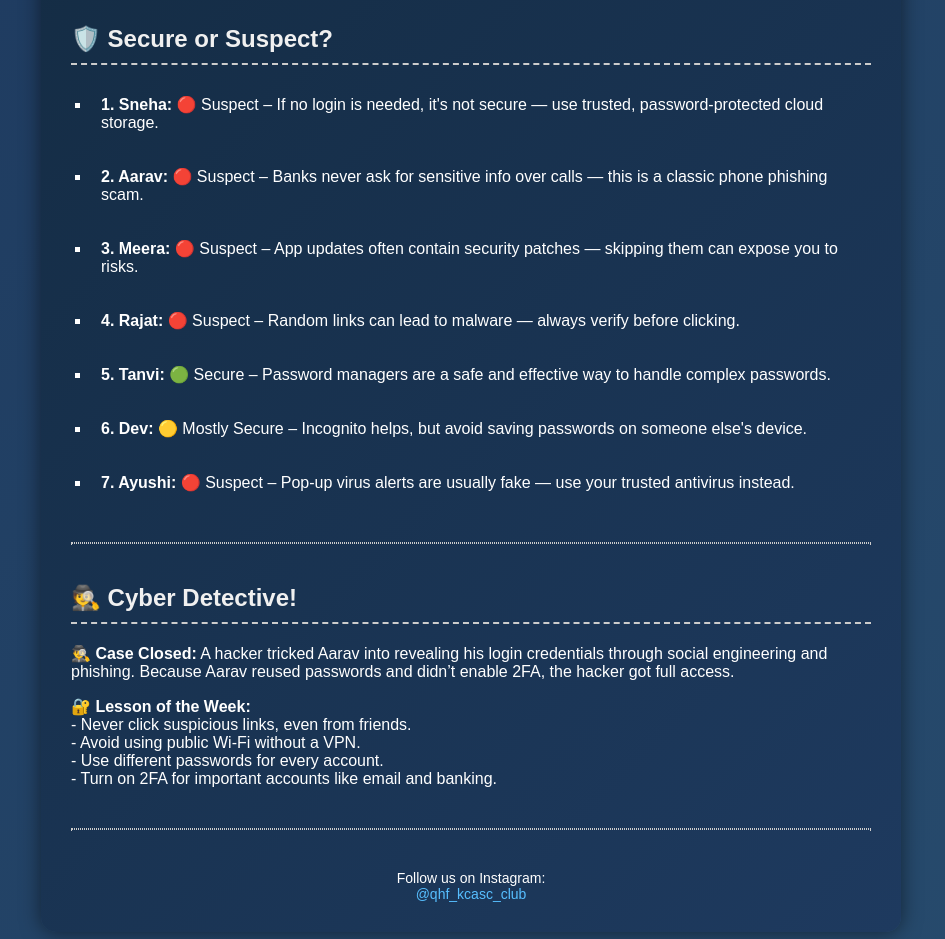
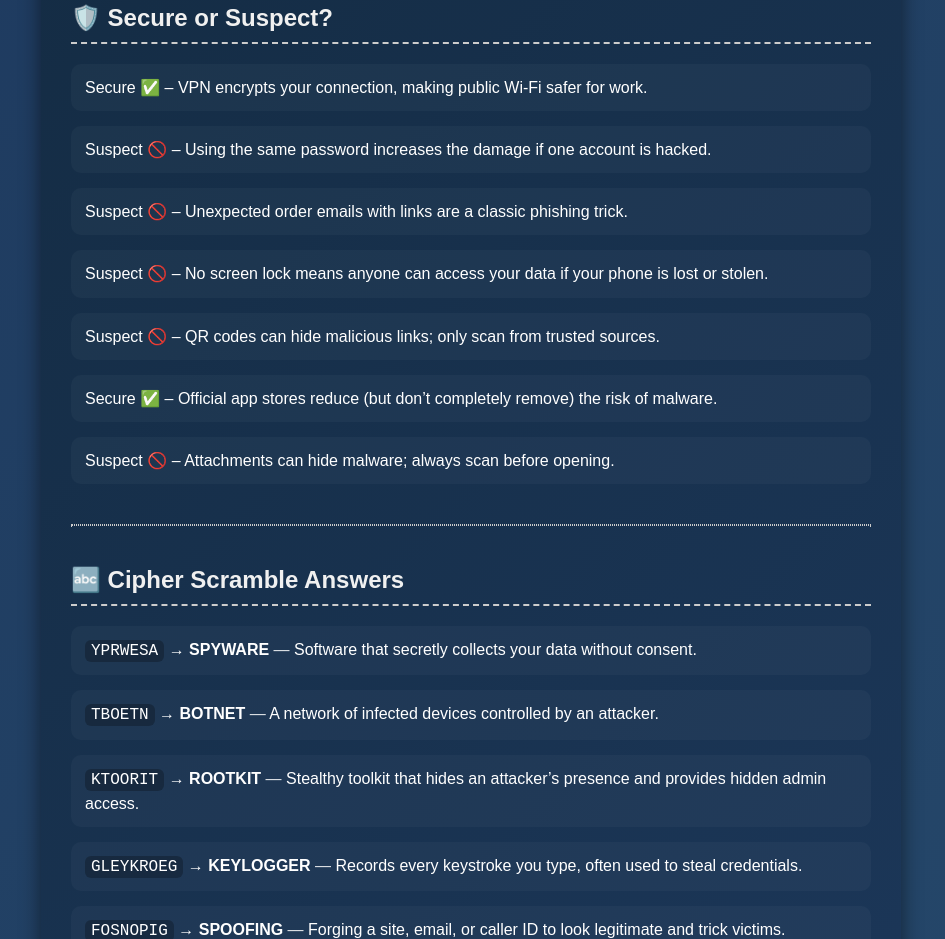
Before and after one commit to QHFKaveri/firewall-friday-answers, a plain HTML site: page index.html in a window 1280 px wide. Shown: the part 123-1062 px from the top of the page, without its empty margins (169-1114 px from the left). Drawn offline with Linux system fonts and the light colour scheme.

Commit message:
Update index.html

```diff
--- a/index.html
+++ b/index.html
@@ -25,38 +25,38 @@
     h1 {
       text-align: center;
       color: #cacaca;
+      margin-top: 0;
+    }
+
+    .section {
+      margin-top: 40px;
     }
 
     .section h2 {
       border-bottom: 2px dashed #cccccc;
       padding-bottom: 10px;
       color: #f0f0f0;
+      margin-top: 0;
     }
 
     ul {
-      list-style-type: square;
-      padding-left: 20px;
+      list-style-type: none;
+      padding-left: 0;
+      margin: 0;
     }
 
     li {
       margin-bottom: 15px;
       transition: all 0.3s ease;
-      padding: 10px;
-      border-radius: 8px;
+      padding: 12px 14px;
+      border-radius: 10px;
+      line-height: 1.45;
+      background: rgba(255, 255, 255, 0.03);
     }
 
     li:hover {
-      background-color: rgba(255, 255, 255, 0.07);
-      transform: scale(1.02);
-    }
-
-    a {
-      color: #57bfff;
-      text-decoration: none;
-    }
-
-    a:hover {
-      text-decoration: underline;
+      background-color: rgba(255, 255, 255, 0.08);
+      transform: scale(1.01);
     }
 
     .footer {
@@ -65,13 +65,32 @@
       font-size: 14px;
     }
 
-    .section {
-      margin-top: 40px;
+    a {
+      color: #57bfff;
+      text-decoration: none;
+    }
+    a:hover {
+      text-decoration: underline;
     }
 
     hr {
       border: 1px dotted #ccc;
       margin: 40px 0;
+    }
+
+    /* Small helper for code-like look on scrambles */
+    .scramble {
+      font-family: "Courier New", Courier, monospace;
+      background: rgba(0,0,0,0.25);
+      padding: 2px 6px;
+      border-radius: 6px;
+      white-space: nowrap;
+    }
+    .answer {
+      font-weight: bold;
+    }
+    .dash {
+      opacity: 0.85;
     }
   </style>
 </head>
@@ -82,13 +101,31 @@
     <div class="section">
       <h2>🛡️ Secure or Suspect?</h2>
       <ul>
-        <li><b>1. Sneha:</b> 🔴 Suspect – If no login is needed, it's not secure — use trusted, password-protected cloud storage.</li>
-        <li><b>2. Aarav:</b> 🔴 Suspect – Banks never ask for sensitive info over calls — this is a classic phone phishing scam.</li>
-        <li><b>3. Meera:</b> 🔴 Suspect – App updates often contain security patches — skipping them can expose you to risks.</li>
-        <li><b>4. Rajat:</b> 🔴 Suspect – Random links can lead to malware — always verify before clicking.</li>
-        <li><b>5. Tanvi:</b> 🟢 Secure – Password managers are a safe and effective way to handle complex passwords.</li>
-        <li><b>6. Dev:</b> 🟡 Mostly Secure – Incognito helps, but avoid saving passwords on someone else's device.</li>
-        <li><b>7. Ayushi:</b> 🔴 Suspect – Pop-up virus alerts are usually fake — use your trusted antivirus instead.</li>
+        <li>Secure ✅ – VPN encrypts your connection, making public Wi-Fi safer for work.</li>
+        <li>Suspect 🚫 – Using the same password increases the damage if one account is hacked.</li>
+        <li>Suspect 🚫 – Unexpected order emails with links are a classic phishing trick.</li>
+        <li>Suspect 🚫 – No screen lock means anyone can access your data if your phone is lost or stolen.</li>
+        <li>Suspect 🚫 – QR codes can hide malicious links; only scan from trusted sources.</li>
+        <li>Secure ✅ – Official app stores reduce (but don’t completely remove) the risk of malware.</li>
+        <li>Suspect 🚫 – Attachments can hide malware; always scan before opening.</li>
+      </ul>
+    </div>
+
+    <hr />
+
+    <div class="section">
+      <h2>🔤 Cipher Scramble Answers</h2>
+      <ul>
+        <li><span class="scramble">YPRWESA</span> → <span class="answer">SPYWARE</span> <span class="dash">—</span> Software that secretly collects your data without consent.</li>
+        <li><span class="scramble">TBOETN</span> → <span class="answer">BOTNET</span> <span class="dash">—</span> A network of infected devices controlled by an attacker.</li>
+        <li><span class="scramble">KTOORIT</span> → <span class="answer">ROOTKIT</span> <span class="dash">—</span> Stealthy toolkit that hides an attacker’s presence and provides hidden admin access.</li>
+        <li><span class="scramble">GLEYKROEG</span> → <span class="answer">KEYLOGGER</span> <span class="dash">—</span> Records every keystroke you type, often used to steal credentials.</li>
+        <li><span class="scramble">FOSNOPIG</span> → <span class="answer">SPOOFING</span> <span class="dash">—</span> Forging a site, email, or caller ID to look legitimate and trick victims.</li>
+        <li><span class="scramble">MRHAPGIN</span> → <span class="answer">PHARMING</span> <span class="dash">—</span> Redirecting you to a fake website even if you typed the correct address.</li>
+        <li><span class="scramble">BOSXNAD</span> → <span class="answer">SANDBOX</span> <span class="dash">—</span> Isolated environment used to safely test suspicious files or programs.</li>
+        <li><span class="scramble">GPAHTCIN</span> → <span class="answer">PATCHING</span> <span class="dash">—</span> Applying updates that fix software security weaknesses.</li>
+        <li><span class="scramble">PUKABC</span> → <span class="answer">BACKUP</span> <span class="dash">—</span> Safe copy of your important data stored in a separate location.</li>
+        <li><span class="scramble">FOMTALCRUIT</span> → <span class="answer">MULTIFACTOR</span> <span class="dash">—</span> Extra verification beyond a password, such as a code or biometric scan.</li>
       </ul>
     </div>
 
@@ -96,16 +133,12 @@
 
     <div class="section">
       <h2>🕵️ Cyber Detective!</h2>
-      <p>
-        <strong>🕵️‍♂️ Case Closed:</strong>
-        A hacker tricked Aarav into revealing his login credentials through social engineering and phishing. Because Aarav reused passwords and didn’t enable 2FA, the hacker got full access.
-      </p>
-      <p>
-        <strong>🔐 Lesson of the Week:</strong><br>
-        - Never click suspicious links, even from friends.<br>
-        - Avoid using public Wi-Fi without a VPN.<br>
-        - Use different passwords for every account.<br>
-        - Turn on 2FA for important accounts like email and banking.
+      <p><strong>🕵️‍♂️ Case Closed:</strong> A hacker tricked Aarav into revealing his login credentials through social engineering and phishing. Because Aarav reused passwords and didn’t enable 2FA, the hacker got full access.</p>
+      <p><strong>🔐 Lesson of the Week:</strong><br>
+        • Never click suspicious links, even from friends.<br>
+        • Avoid using public Wi-Fi without a VPN.<br>
+        • Use different passwords for every account.<br>
+        • Turn on 2FA for important accounts like email and banking.
       </p>
     </div>
 
```
